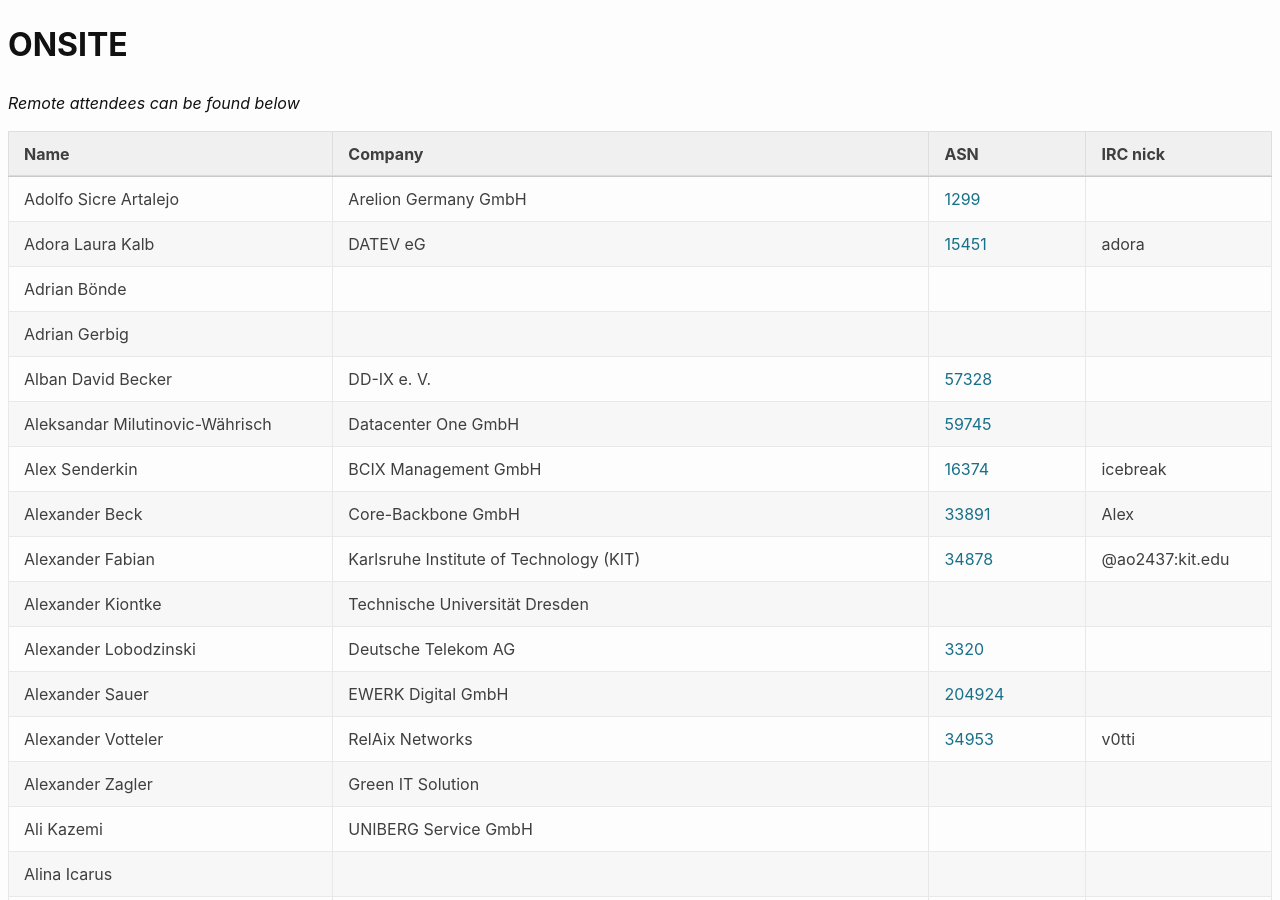
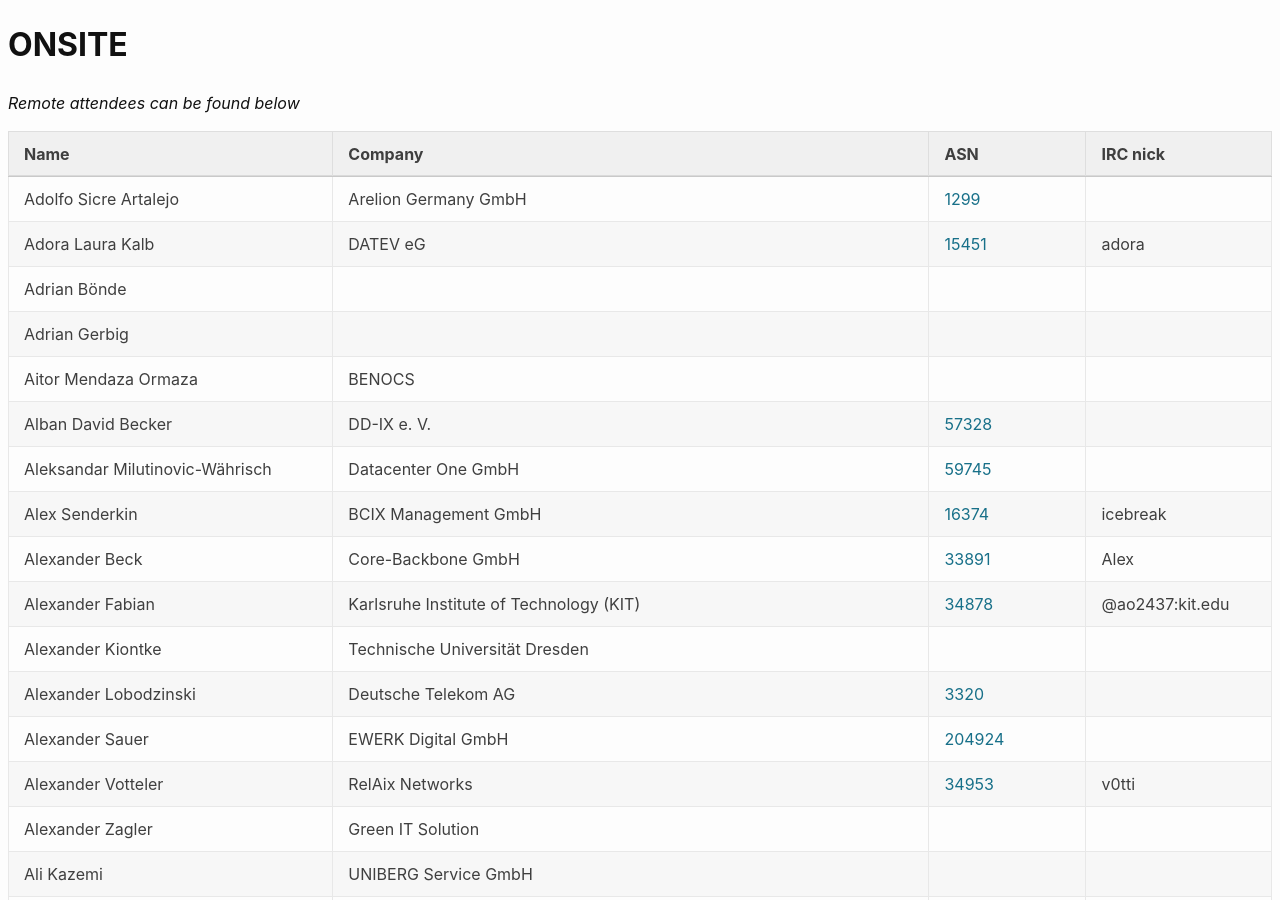
Before and after one commit to denog/pretix-attendeelist, a Jekyll site: the page built from denog15/index.md, in a window 1280 px wide and 900 px high. Built offline with Jekyll 4.4.1, drawn with Linux system fonts in a browser that asks for light colours.

Commit message:
Latest data: Wed Nov  8 14:29:20 UTC 2023

```diff
--- a/_data/attendees_denog15_onsite.json
+++ b/_data/attendees_denog15_onsite.json
@@ -24,6 +24,12 @@
     "asn": null
   },
   {
+    "name": "Aitor Mendaza Ormaza",
+    "company": "BENOCS",
+    "irc": null,
+    "asn": null
+  },
+  {
     "name": "Alban David Becker",
     "company": "DD-IX e. V.",
     "irc": null,
```
